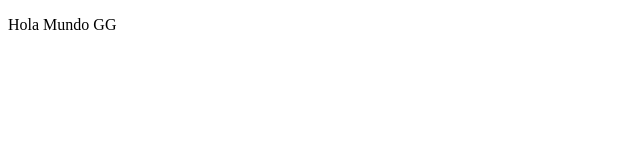
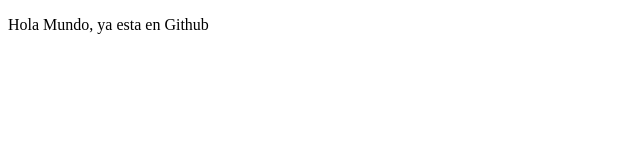
Before and after one commit to muchikon/preWork, a plain HTML site: page index.html in a window 1280 px wide. Shown: the whole page, without its empty margins (0-640 px from the left). Drawn offline with Linux system fonts and the light colour scheme.

Commit message:
Actualizacion de index.html

```diff
--- a/index.html
+++ b/index.html
@@ -8,7 +8,7 @@
 </head>
 <body>
     <p>
-        Hola Mundo GG
+        Hola Mundo, ya esta en Github
     </p>
 
 </body>
```
